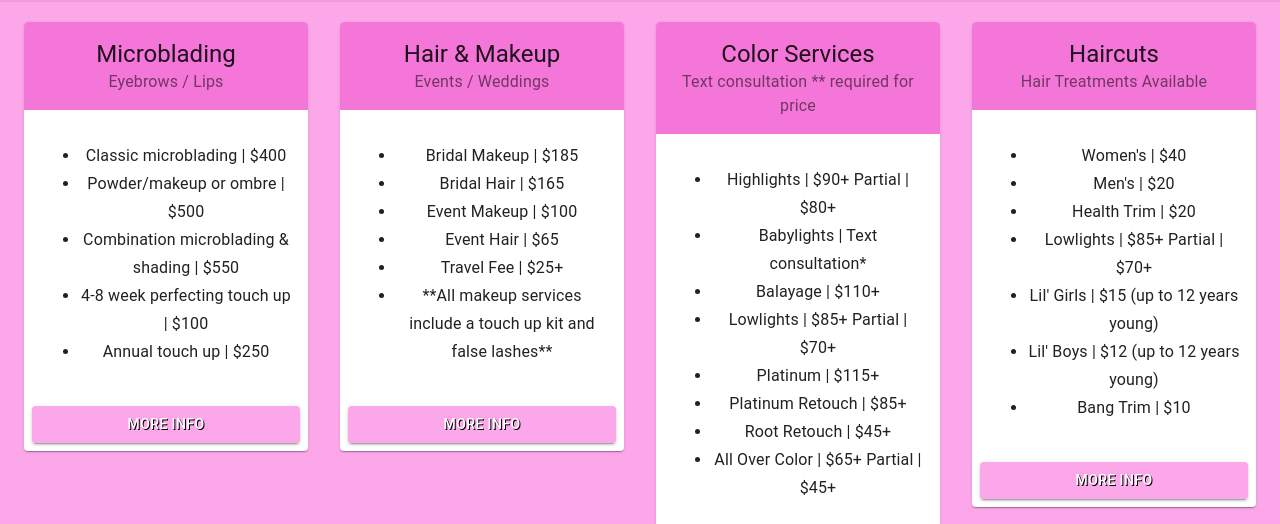
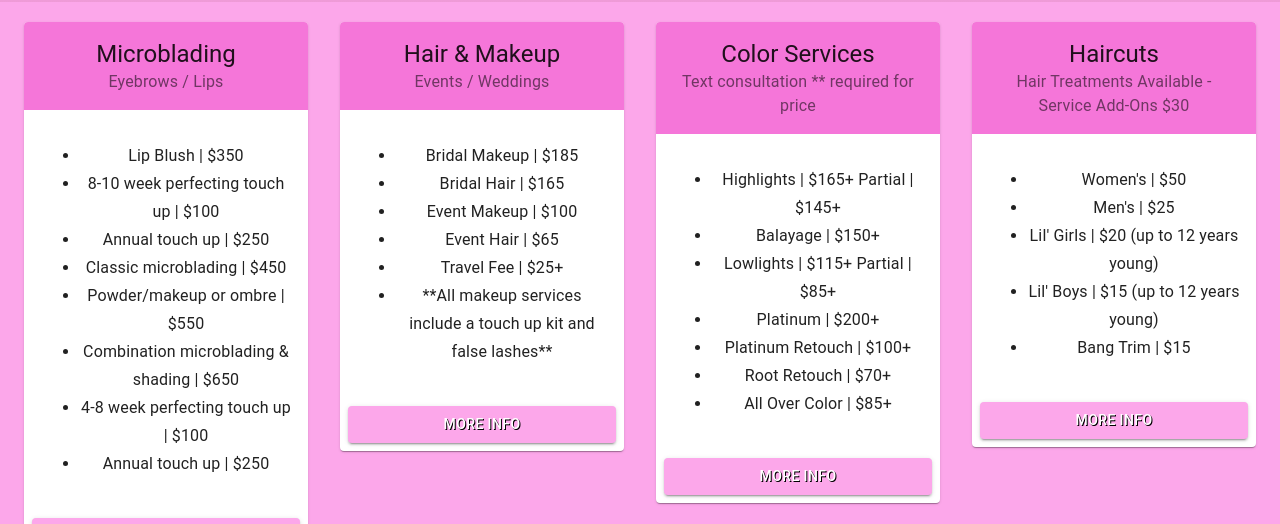
Before and after one commit to MarkKelly00/beauty.Alyssandrak, a React (Create React App) app: page /services in a window 1280 px wide. Shown: the part 423-947 px from the top of the page. Built offline with nearby package versions, Linux system fonts and the light colour scheme; grey boxes are pictures that could not be loaded.

Commit message:
updated clients business hours and pricing

```diff
--- a/package.json
+++ b/package.json
@@ -21,7 +21,7 @@
     "react": "^17.0.1",
     "react-dom": "^17.0.1",
     "react-router-dom": "^5.2.0",
-    "react-scripts": "^2.0.5",
+    "react-scripts": "^4.0.3",
     "typewriter-effect": "^2.17.0",
     "web-vitals": "^1.1.0"
   },
--- a/src/components/cards/cards.component.jsx
+++ b/src/components/cards/cards.component.jsx
@@ -27,7 +27,7 @@ const tiers = [
     {
       title: 'Microblading',
       subheader: 'Eyebrows / Lips',
-      description: ['Classic microblading | $400', 'Powder/makeup or ombre  |  $500', 'Combination microblading & shading  |  $550', '4-8 week perfecting touch up  |  $100', 'Annual touch up  |  $250'],
+      description: ['Lip Blush | $350', '8-10 week perfecting touch up | $100', 'Annual touch up | $250', 'Classic microblading | $450', 'Powder/makeup or ombre  |  $550', 'Combination microblading & shading  |  $650', '4-8 week perfecting touch up  |  $100', 'Annual touch up  |  $250'],
       buttonText: 'More Info',
       buttonVariant: 'contained',
       buttonLink: '/brows'
@@ -41,7 +41,7 @@ const tiers = [
         'Event Makeup  |  $100',
         'Event Hair  |  $65',
         'Travel Fee  |  $25+',
-        '**All makeup services include a touch up kit and false lashes**',
+        '**All makeup services include a touch up kit and false lashes**'
       ],
       buttonText: 'More Info',
       buttonVariant: 'contained',
@@ -51,14 +51,13 @@ const tiers = [
       title: 'Color Services',
       subheader: 'Text consultation ** required for price',
       description: [
-        'Highlights  |  $90+     Partial  |  $80+',
-        'Babylights | Text consultation*',
-        'Balayage  |  $110+',
-        'Lowlights  |  $85+     Partial  |  $70+',
-        'Platinum  |  $115+',
-        'Platinum Retouch  |  $85+',
-        'Root Retouch  |  $45+',
-        'All Over Color  |  $65+     Partial  |  $45+'
+        'Highlights  |  $165+ Partial  |  $145+',
+        'Balayage  |  $150+',
+        'Lowlights  |  $115+ Partial  |  $85+',
+        'Platinum  |  $200+',
+        'Platinum Retouch  |  $100+',
+        'Root Retouch  |  $70+',
+        'All Over Color  |  $85+'
       ],
       buttonText: 'More Info',
       buttonVariant: 'contained',
@@ -66,15 +65,13 @@ const tiers = [
     },
     {
       title: 'Haircuts',
-      subheader: 'Hair Treatments Available',
+      subheader: 'Hair Treatments Available - Service Add-Ons $30',
       description: [
-        'Women\'s  |  $40',
-        'Men\'s  |  $20',
-        'Health Trim  |  $20',
-        'Lowlights  |  $85+     Partial  |  $70+',
-        'Lil\' Girls  |  $15 (up to 12 years young)',
-        'Lil\' Boys  |  $12 (up to 12 years young)',
-        'Bang Trim  |  $10'
+        'Women\'s  |  $50',
+        'Men\'s  |  $25',
+        'Lil\' Girls  |  $20 (up to 12 years young)',
+        'Lil\' Boys  |  $15 (up to 12 years young)',
+        'Bang Trim  |  $15'
       ],
       buttonText: 'More Info',
       buttonVariant: 'contained',
--- a/src/components/hero/services/hero.component.jsx
+++ b/src/components/hero/services/hero.component.jsx
@@ -2,10 +2,11 @@ import React from 'react';
 import Container from '@material-ui/core/Container';
 import { makeStyles } from '@material-ui/core/styles';
 import Typography from '@material-ui/core/Typography';
+import Background from '../../../assets/alykLogo.png';
 
 const useStyles = makeStyles((theme) =>({
   heroContent: {
-    backgroundImage: "linear-gradient(0deg, rgba(252, 154, 224, 0.86), rgba(252, 158, 244, 0.88)), url('http://static1.squarespace.com/static/55458a02e4b0b68214c256b8/t/5545afeae4b07c8a62a438b6/1556984112510/')",
+    backgroundImage: "linear-gradient(0deg, rgba(252, 154, 224, 0.86), rgba(252, 158, 244, 0.98)), url('https://i.ibb.co/LJ9cHyD/alyk-Logo-BW.png')",
     backgroundRepeat: 'no-repeat',
     backgroundSize: '100%',
     minHeight: '45vh',
--- a/src/pages/main.js
+++ b/src/pages/main.js
@@ -36,13 +36,13 @@ import 'aos/dist/aos.css';
 
   const sidebar = {
     bookings: [
-      { title: 'Monday: 10am-6pm', url: '#' },
-      { title: 'Tuesday: 10am-6pm', url: '#' },
-      { title: 'Wednesday: 10am-6pm', url: '#' },
-      { title: 'Thursday: 9am-8pm (BROW/LASH DAY)', url: '#' },
-      { title: 'Friday: 9am-10pm', url: '#' },
-      { title: 'Saturday: OFF', url: '#' },
-      { title: 'Sunday: OFF', url: '#' }
+      { title: 'Monday: 10am-7pm', url: 'https://square.site/book/DBZVBRD8VF6MK/beauty-alyssandrak-ridgefield-wa' },
+      { title: 'Tuesday: 10am-7pm', url: 'https://square.site/book/DBZVBRD8VF6MK/beauty-alyssandrak-ridgefield-wa' },
+      { title: 'Wednesday: 10am-7pm', url: 'https://square.site/book/DBZVBRD8VF6MK/beauty-alyssandrak-ridgefield-wa' },
+      { title: 'Thursday: 9am-8pm (BROW/LASH DAY)', url: 'https://square.site/book/LR4716B541B83/lovely-a-self-center-vancouver-wa' },
+      { title: 'Friday: 10am-8pm', url: 'https://square.site/book/DBZVBRD8VF6MK/beauty-alyssandrak-ridgefield-wa' },
+      { title: 'Saturday: 9am-8pm (BROW/LASH DAY)', url: 'https://square.site/book/LR4716B541B83/lovely-a-self-center-vancouver-wa' },
+      { title: 'Sunday: OFF', url: 'https://square.site/book/DBZVBRD8VF6MK/beauty-alyssandrak-ridgefield-wa' }
     ],
     social: [
       { name: 'Instagram', icon: InstagramIcon },
```
Also changed, not shown: src/assets/alykLogo.png (added), 1 other file (tests, documents, lock files or other folders).
